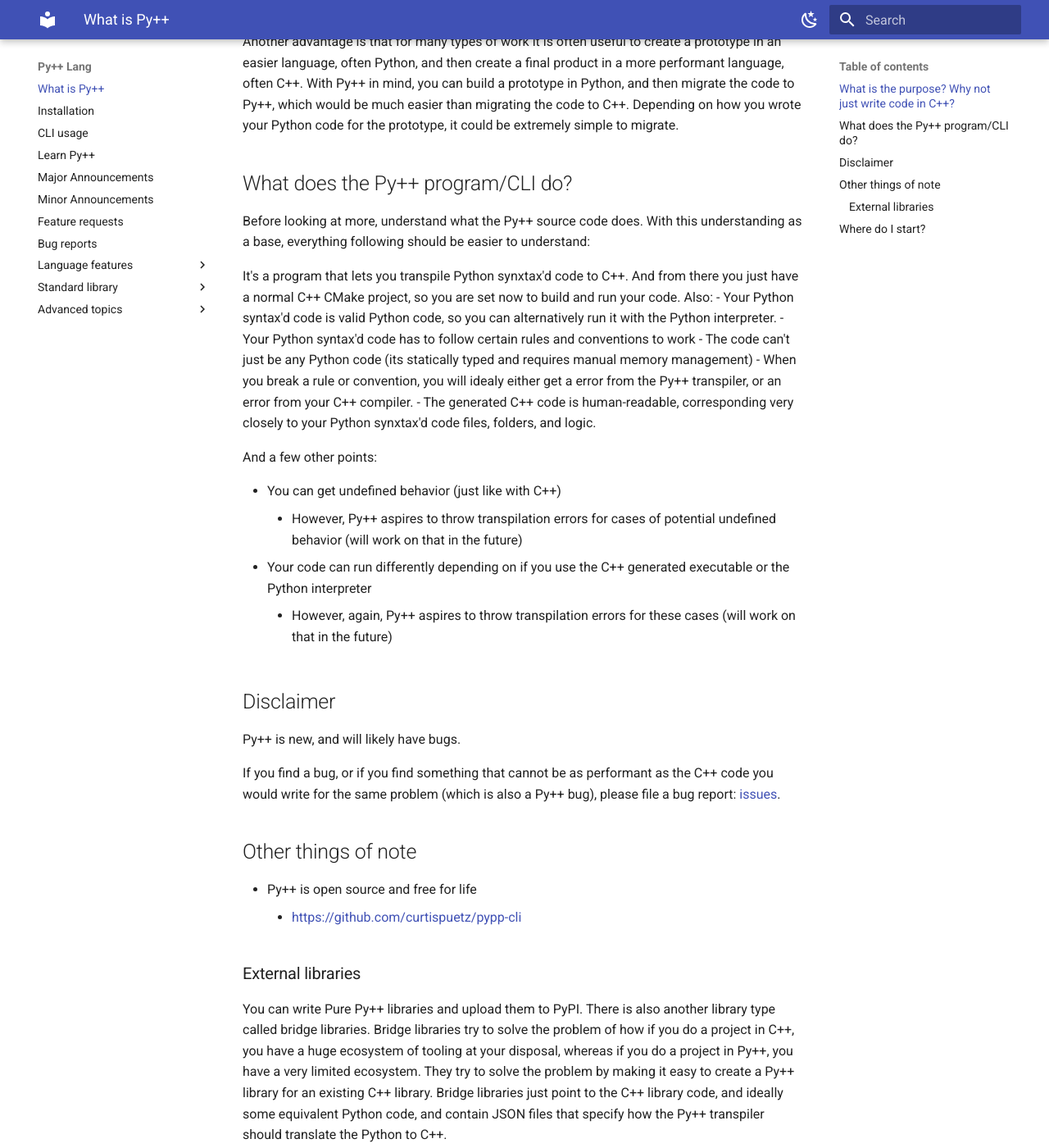
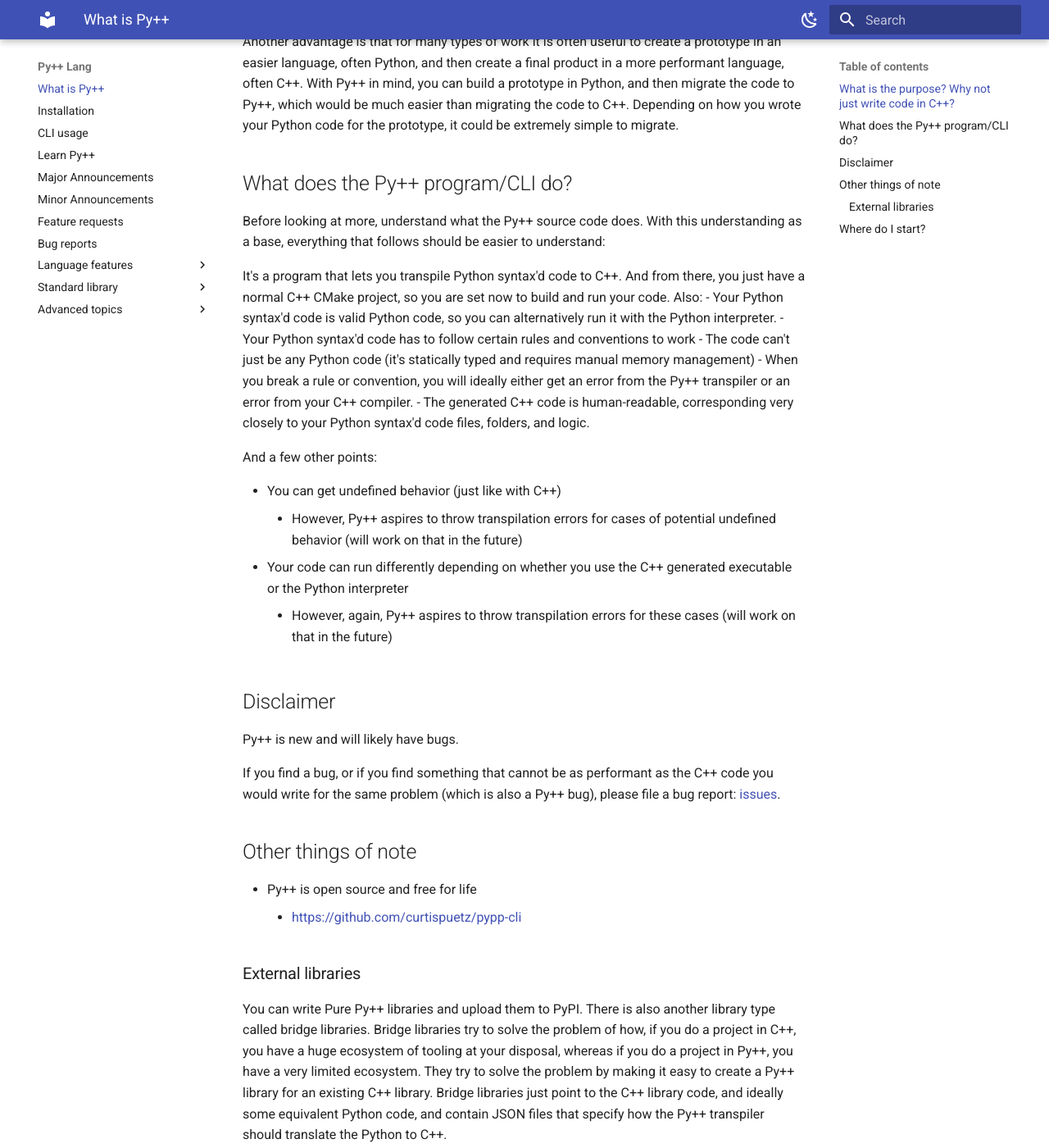
Before and after one commit to curtispuetz/pypp-docs, an MkDocs documentation site: the page built from docs/index.md, in a window 1280 px wide and 1400 px high, scrolled down 671 px. Shown: the whole window at 82% size. Built offline with MkDocs 1.6.1 and Material for MkDocs 9.7.7, drawn with Linux system fonts in a browser that asks for light colours; some of the changed text lies outside the part shown.

Commit message:
Fix typos and enhance clarity in index.md
Corrected typos and improved clarity in the documentation.

```diff
--- a/docs/index.md
+++ b/docs/index.md
@@ -2,15 +2,15 @@
 
 [WIP] - about 90% finished. Please check back in a few days.
 
-Py++ is a programming language written with Python syntax, that transpiles to C++ code and then uses a C++ compiler. Py++ is statically typed and requires manual memory management.
+Py++ is a programming language written with Python syntax that transpiles to C++ code and then uses a C++ compiler. Py++ is statically typed and requires manual memory management.
 
-The performance of the language is virtually identical to C++. A good way to think about Py++ is that you are effectively writing C++ code, but with a different Python-style synxtax, and a subset of the C++ features.
+The performance of the language is virtually identical to C++. A good way to think about Py++ is that you are effectively writing C++ code, but with a different Python-style syntax and a subset of the C++ features.
 
 ## What is the purpose? Why not just write code in C++?
 
 The main purpose is to shorten the amount of code you need to write to do the same thing and to make the code more readable. The code of Py++ is much shorter and more readable than the C++ code you would have to write for the same thing.
 
-Another main purpose is to make reasoning about your code eaiser. Py++ is accomplishing this by only supporting a subset of C++ features, so that you don't have to think about as many possibilities. The goal is to be able to reason about your code almost like it is Python code.
+Another main purpose is to make reasoning about your code easier. Py++ is accomplishing this by only supporting a subset of C++ features, so that you don't have to think about as many possibilities. The goal is to be able to reason about your code almost like it is Python code.
 
 Another advantage is that library management is more standardized in Py++. You can use pip for Py++ libraries, just like how it is for a Python project.
 
@@ -18,27 +18,27 @@ Another advantage is that for many types of work it is often useful to create a
 
 ## What does the Py++ program/CLI do?
 
-Before looking at more, understand what the Py++ source code does. With this understanding as a base, everything following should be easier to understand:
+Before looking at more, understand what the Py++ source code does. With this understanding as a base, everything that follows should be easier to understand:
 
-It's a program that lets you transpile Python synxtax'd code to C++. And from there you just have a normal C++ CMake project, so you are set now to build and run your code. Also:
+It's a program that lets you transpile Python syntax'd code to C++. And from there, you just have a normal C++ CMake project, so you are set now to build and run your code. Also:
 - Your Python syntax'd code is valid Python code, so you can alternatively run it with the Python interpreter.
 - Your Python syntax'd code has to follow certain rules and conventions to work
-    - The code can't just be any Python code (its statically typed and requires manual memory management)
-    - When you break a rule or convention, you will idealy either get a error from the Py++ transpiler, or an error from your C++ compiler.
-- The generated C++ code is human-readable, corresponding very closely to your Python synxtax'd code files, folders, and logic.
+    - The code can't just be any Python code (it's statically typed and requires manual memory management)
+    - When you break a rule or convention, you will ideally either get an error from the Py++ transpiler or an error from your C++ compiler.
+- The generated C++ code is human-readable, corresponding very closely to your Python syntax'd code files, folders, and logic.
 
 And a few other points:
 
 - You can get undefined behavior (just like with C++)
     - However, Py++ aspires to throw transpilation errors for cases of potential undefined behavior (will work on that in the future)
-- Your code can run differently depending on if you use the C++ generated executable or the Python interpreter
+- Your code can run differently depending on whether you use the C++ generated executable or the Python interpreter
     - However, again, Py++ aspires to throw transpilation errors for these cases (will work on that in the future)
 
 
 
 ## Disclaimer
 
-Py++ is new, and will likely have bugs.
+Py++ is new and will likely have bugs.
 
 If you find a bug, or if you find something that cannot be as performant as the C++ code you would write for the same problem (which is also a Py++ bug), please file a bug report: [issues](https://github.com/curtispuetz/pypp-cli/issues).
 
@@ -49,9 +49,9 @@ If you find a bug, or if you find something that cannot be as performant as the
 
 ### External libraries
 
-You can write Pure Py++ libraries and upload them to PyPI. There is also another library type called bridge libraries. Bridge libraries try to solve the problem of how if you do a project in C++, you have a huge ecosystem of tooling at your disposal, whereas if you do a project in Py++, you have a very limited ecosystem. They try to solve the problem by making it easy to create a Py++ library for an existing C++ library. Bridge libraries just point to the C++ library code, and ideally some equivalent Python code, and contain JSON files that specify how the Py++ transpiler should translate the Python to C++.
+You can write Pure Py++ libraries and upload them to PyPI. There is also another library type called bridge libraries. Bridge libraries try to solve the problem of how, if you do a project in C++, you have a huge ecosystem of tooling at your disposal, whereas if you do a project in Py++, you have a very limited ecosystem. They try to solve the problem by making it easy to create a Py++ library for an existing C++ library. Bridge libraries just point to the C++ library code, and ideally some equivalent Python code, and contain JSON files that specify how the Py++ transpiler should translate the Python to C++.
 
-TODO: instead of writing this here lets have a section for bridge libraries. I've created bridge libraries for GLFW and glad (OpenGL) that are working decently well at the moment, so I can develop a graphics engine with Py++.
+TODO: instead of writing this here, let's have a section for bridge libraries. I've created bridge libraries for GLFW and glad (OpenGL) that are working decently well at the moment, so that I can develop a graphics engine with Py++.
 
 ## Where do I start?
 
```
